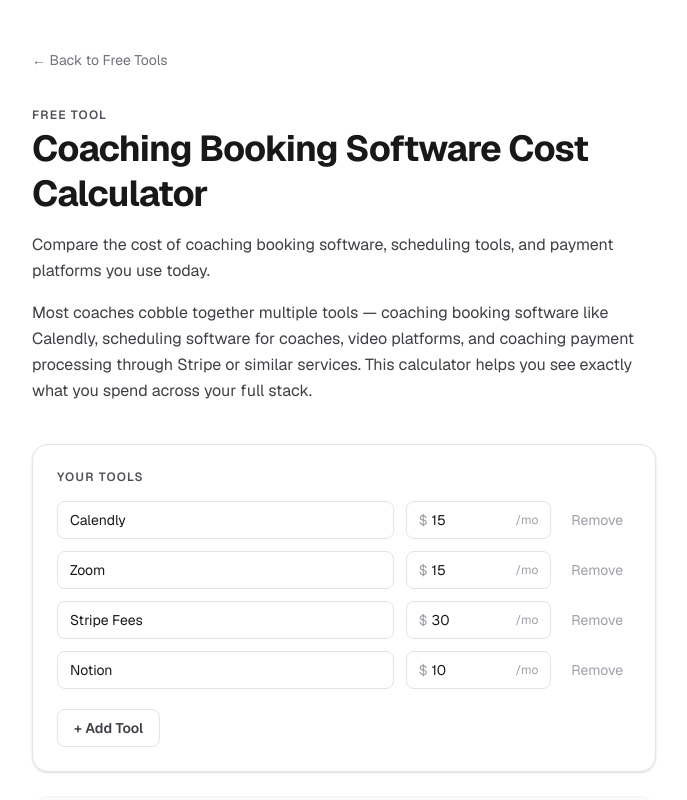
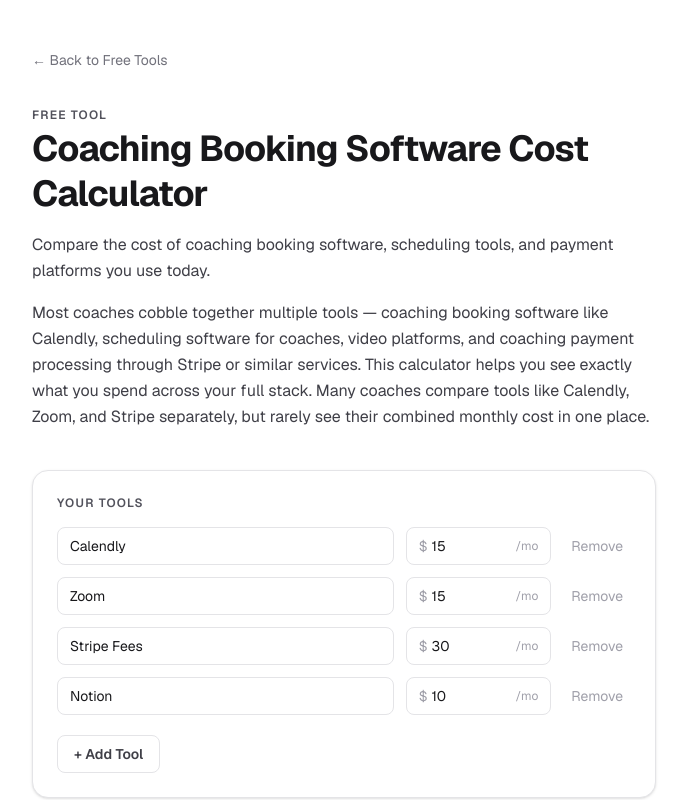
Before and after one commit to riclanderos/callsesh, a Next.js app: page /tools/coach-tool-cost-calculator in a window 1280 px wide. Shown: the top 800 px of the page, without its empty margins (296-983 px from the left). Built offline with nearby package versions, Linux system fonts and the light colour scheme.

Commit message:
seo: add comparison intent sentence to calculator page intro

```diff
--- a/app/tools/coach-tool-cost-calculator/calculator.tsx
+++ b/app/tools/coach-tool-cost-calculator/calculator.tsx
@@ -57,7 +57,7 @@
             Compare the cost of coaching booking software, scheduling tools, and payment platforms you use today.
           </p>
           <p className="text-zinc-700 leading-relaxed">
-            Most coaches cobble together multiple tools — coaching booking software like Calendly, scheduling software for coaches, video platforms, and coaching payment processing through Stripe or similar services. This calculator helps you see exactly what you spend across your full stack.
+            Most coaches cobble together multiple tools — coaching booking software like Calendly, scheduling software for coaches, video platforms, and coaching payment processing through Stripe or similar services. This calculator helps you see exactly what you spend across your full stack. Many coaches compare tools like Calendly, Zoom, and Stripe separately, but rarely see their combined monthly cost in one place.
           </p>
         </div>
 
```
